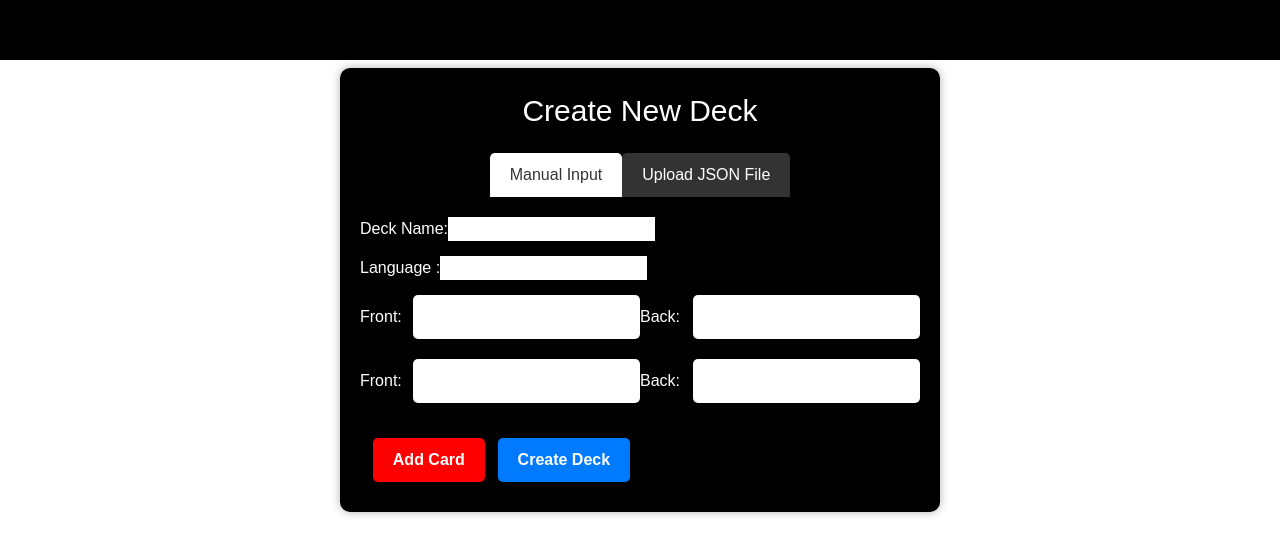
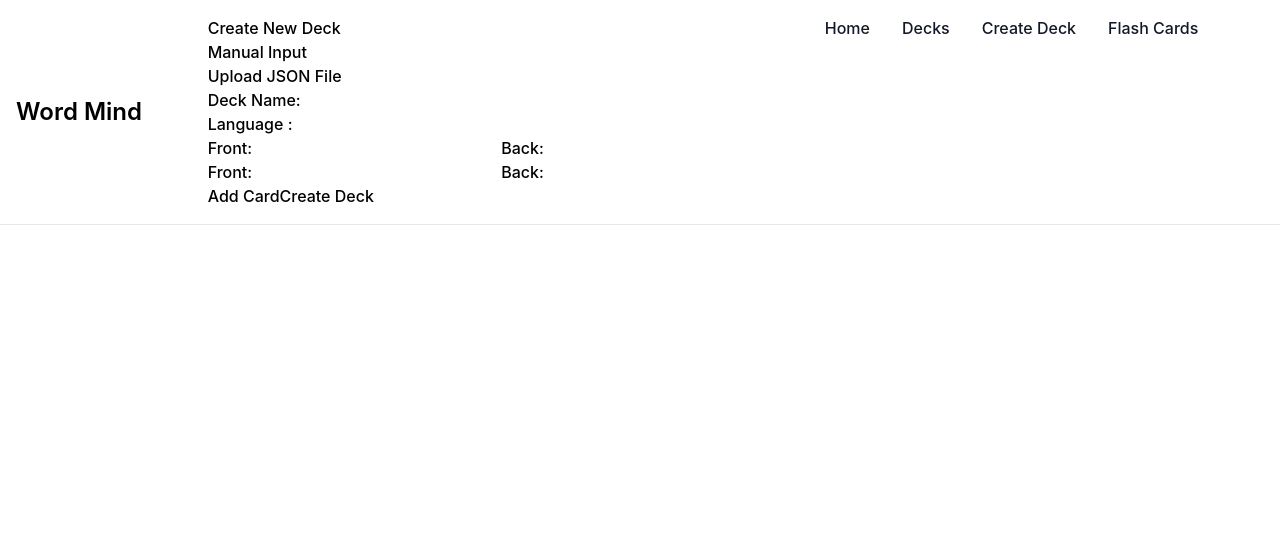
Before and after one commit to altuntas-mustafa/word-mind, a React (Create React App) app in the folder word-mind/: page /createdecks in a window 1280 px wide. Shown: the top 554 px of the page. Built offline with nearby package versions, Linux system fonts and the light colour scheme.

Commit message:
tailwind navbar added

```diff
--- a/word-mind/src/App.js
+++ b/word-mind/src/App.js
@@ -11,25 +11,41 @@ function App() {
   return (
     <Provider store={store}>
       <Router>
-        <div className="content">
-          <nav className="navbar">
-            <Link to="/" className="nav-link">
-              Home
-            </Link>
-            <Link to="/decks" className="nav-link">
-              View Decks
-            </Link>
-            <Link to="/createdecks" className="nav-link">
-              Add Deck
-            </Link>
-          </nav>
-          <Routes>
+
+          <nav className="bg-white dark:bg-gray-900 fixed w-full z-20 top-0 left-0 border-b border-gray-200 dark:border-gray-600">
+          <div className="max-w-screen-xl flex flex-wrap items-center justify-between mx-auto p-4">
+  <a href="https://flowbite.com/" className="flex items-center">
+      <span className="self-center text-2xl font-semibold whitespace-nowrap dark:text-white">Word Mind</span>
+  </a>
+  <div className="flex md:order-2">
+
+  </div>
+  <div className="items-center justify-between hidden w-full md:flex md:w-auto md:order-1" id="navbar-sticky">
+    <ul className="flex flex-col p-4 md:p-0 mt-4 font-medium border border-gray-100 rounded-lg bg-gray-50 md:flex-row md:space-x-8 md:mt-0 md:border-0 md:bg-white dark:bg-gray-800 md:dark:bg-gray-900 dark:border-gray-700">
+    <Routes>
             <Route path="/" element={<Home />} />
             <Route path="/decks" element={<Deck />} />
             <Route path="/createdecks" element={<AddDeck />} />
             <Route path="/languages/:language/decks/:deckName" element={<Flashcards />} /> {/* Update this route */}
-          </Routes>
-        </div>
+            </Routes>
+      <li>
+        <Link href="#" className="block py-2 pl-3 pr-4 text-gray-900 rounded hover:bg-gray-100 md:hover:bg-transparent md:hover:text-blue-700 md:p-0 md:dark:hover:text-blue-500 dark:text-white dark:hover:bg-gray-700 dark:hover:text-white md:dark:hover:bg-transparent dark:border-gray-700" to={"/"}> Home</Link>
+      </li>
+      <li>
+        <Link href="#" className="block py-2 pl-3 pr-4 text-gray-900 rounded hover:bg-gray-100 md:hover:bg-transparent md:hover:text-blue-700 md:p-0 md:dark:hover:text-blue-500 dark:text-white dark:hover:bg-gray-700 dark:hover:text-white md:dark:hover:bg-transparent dark:border-gray-700" to={"/decks"} >Decks</Link>
+      </li>
+      <li>
+        <Link href="#" className="block py-2 pl-3 pr-4 text-gray-900 rounded hover:bg-gray-100 md:hover:bg-transparent md:hover:text-blue-700 md:p-0 md:dark:hover:text-blue-500 dark:text-white dark:hover:bg-gray-700 dark:hover:text-white md:dark:hover:bg-transparent dark:border-gray-700"to={"/createdecks"}> Create Deck </Link>
+      </li>
+      <li>
+        <Link href="#" className="block py-2 pl-3 pr-4 text-gray-900 rounded hover:bg-gray-100 md:hover:bg-transparent md:hover:text-blue-700 md:p-0 md:dark:hover:text-blue-500 dark:text-white dark:hover:bg-gray-700 dark:hover:text-white md:dark:hover:bg-transparent dark:border-gray-700" to={"/languages/:language/decks/:deckName"} >Flash Cards </Link>
+      </li>
+
+    </ul>
+  </div>
+  </div>
+
+          </nav>
       </Router>
     </Provider>
   );
@@ -39,7 +55,7 @@ function Home() {
 
   return (
     <div>
-      <p className="home-title">Home Page</p>
+
     </div>
   );
 }
--- a/word-mind/src/Components/JS/AddDeck.js
+++ b/word-mind/src/Components/JS/AddDeck.js
@@ -1,7 +1,6 @@
 import React, { useState } from "react";
 import { collection, addDoc, doc, setDoc, getDocs, query, where } from "firebase/firestore";
 import { db } from "../../firebase/firebase";
-import "../CSS/AddDeck.css";
 
 const AddDeck = () => {
   const [deckInfo, setDeckInfo] = useState({
--- a/word-mind/src/Components/JS/Deck.js
+++ b/word-mind/src/Components/JS/Deck.js
@@ -5,7 +5,6 @@ import { db } from "../../firebase/firebase";
 import { Link } from "react-router-dom";
 import { useDispatch, useSelector } from "react-redux";
 import { setOrder, setDisplayOrder } from "../../redux/reducers";
-import "../CSS/Deck.css"; // Update the import path
 
 const Deck = () => {
   const [languages, setLanguages] = useState([]);
--- a/word-mind/src/Components/JS/Flashcards.js
+++ b/word-mind/src/Components/JS/Flashcards.js
@@ -3,7 +3,6 @@ import { collection, getDocs } from "firebase/firestore";
 import { db } from "../../firebase/firebase";
 import { useParams, Link } from "react-router-dom";
 import { useSelector } from "react-redux";
-import "../CSS/FlashCards.css";
 
 const Flashcards = () => {
   const { deckName, language } = useParams();
--- /dev/null
+++ b/word-mind/src/Components/JS/navbar.js
@@ -0,0 +1,32 @@
+<nav class="bg-white dark:bg-gray-900 fixed w-full z-20 top-0 left-0 border-b border-gray-200 dark:border-gray-600">
+  <div class="max-w-screen-xl flex flex-wrap items-center justify-between mx-auto p-4">
+  <a href="https://flowbite.com/" class="flex items-center">
+      <span class="self-center text-2xl font-semibold whitespace-nowrap dark:text-white">Word Mind</span>
+  </a>
+  <div class="flex md:order-2">
+      <button type="button" class="text-white bg-blue-700 hover:bg-blue-800 focus:ring-4 focus:outline-none focus:ring-blue-300 font-medium rounded-lg text-sm px-4 py-2 text-center mr-3 md:mr-0 dark:bg-blue-600 dark:hover:bg-blue-700 dark:focus:ring-blue-800">Get started</button>
+      <button data-collapse-toggle="navbar-sticky" type="button" class="inline-flex items-center p-2 w-10 h-10 justify-center text-sm text-gray-500 rounded-lg md:hidden hover:bg-gray-100 focus:outline-none focus:ring-2 focus:ring-gray-200 dark:text-gray-400 dark:hover:bg-gray-700 dark:focus:ring-gray-600" aria-controls="navbar-sticky" aria-expanded="false">
+        <span class="sr-only">Open main menu</span>
+        <svg class="w-5 h-5" aria-hidden="true" xmlns="http://www.w3.org/2000/svg" fill="none" viewBox="0 0 17 14">
+            <path stroke="currentColor" stroke-linecap="round" stroke-linejoin="round" stroke-width="2" d="M1 1h15M1 7h15M1 13h15"/>
+        </svg>
+    </button>
+  </div>
+  <div class="items-center justify-between hidden w-full md:flex md:w-auto md:order-1" id="navbar-sticky">
+    <ul class="flex flex-col p-4 md:p-0 mt-4 font-medium border border-gray-100 rounded-lg bg-gray-50 md:flex-row md:space-x-8 md:mt-0 md:border-0 md:bg-white dark:bg-gray-800 md:dark:bg-gray-900 dark:border-gray-700">
+      <li>
+        <a href="#" class="block py-2 pl-3 pr-4 text-white bg-blue-700 rounded md:bg-transparent md:text-blue-700 md:p-0 md:dark:text-blue-500" aria-current="page">Home</a>
+      </li>
+      <li>
+        <a href="#" class="block py-2 pl-3 pr-4 text-gray-900 rounded hover:bg-gray-100 md:hover:bg-transparent md:hover:text-blue-700 md:p-0 md:dark:hover:text-blue-500 dark:text-white dark:hover:bg-gray-700 dark:hover:text-white md:dark:hover:bg-transparent dark:border-gray-700">About</a>
+      </li>
+      <li>
+        <a href="#" class="block py-2 pl-3 pr-4 text-gray-900 rounded hover:bg-gray-100 md:hover:bg-transparent md:hover:text-blue-700 md:p-0 md:dark:hover:text-blue-500 dark:text-white dark:hover:bg-gray-700 dark:hover:text-white md:dark:hover:bg-transparent dark:border-gray-700">Services</a>
+      </li>
+      <li>
+        <a href="#" class="block py-2 pl-3 pr-4 text-gray-900 rounded hover:bg-gray-100 md:hover:bg-transparent md:hover:text-blue-700 md:p-0 md:dark:hover:text-blue-500 dark:text-white dark:hover:bg-gray-700 dark:hover:text-white md:dark:hover:bg-transparent dark:border-gray-700">Contact</a>
+      </li>
+    </ul>
+  </div>
+  </div>
+</nav>
--- a/word-mind/src/index.css
+++ b/word-mind/src/index.css
@@ -12,3 +12,6 @@ code {
   font-family: source-code-pro, Menlo, Monaco, Consolas, 'Courier New',
     monospace;
 }
+@tailwind base;
+@tailwind components;
+@tailwind utilities;
--- a/word-mind/tailwind.config.js
+++ b/word-mind/tailwind.config.js
@@ -1,6 +1,8 @@
 /** @type {import('tailwindcss').Config} */
 module.exports = {
-  content: [],
+  content: [
+    "./src/**/*.{js,jsx,ts,tsx}",
+  ],
   theme: {
     extend: {},
   },
```
Also changed, not shown: 2 other files (tests, documents, lock files or other folders).
